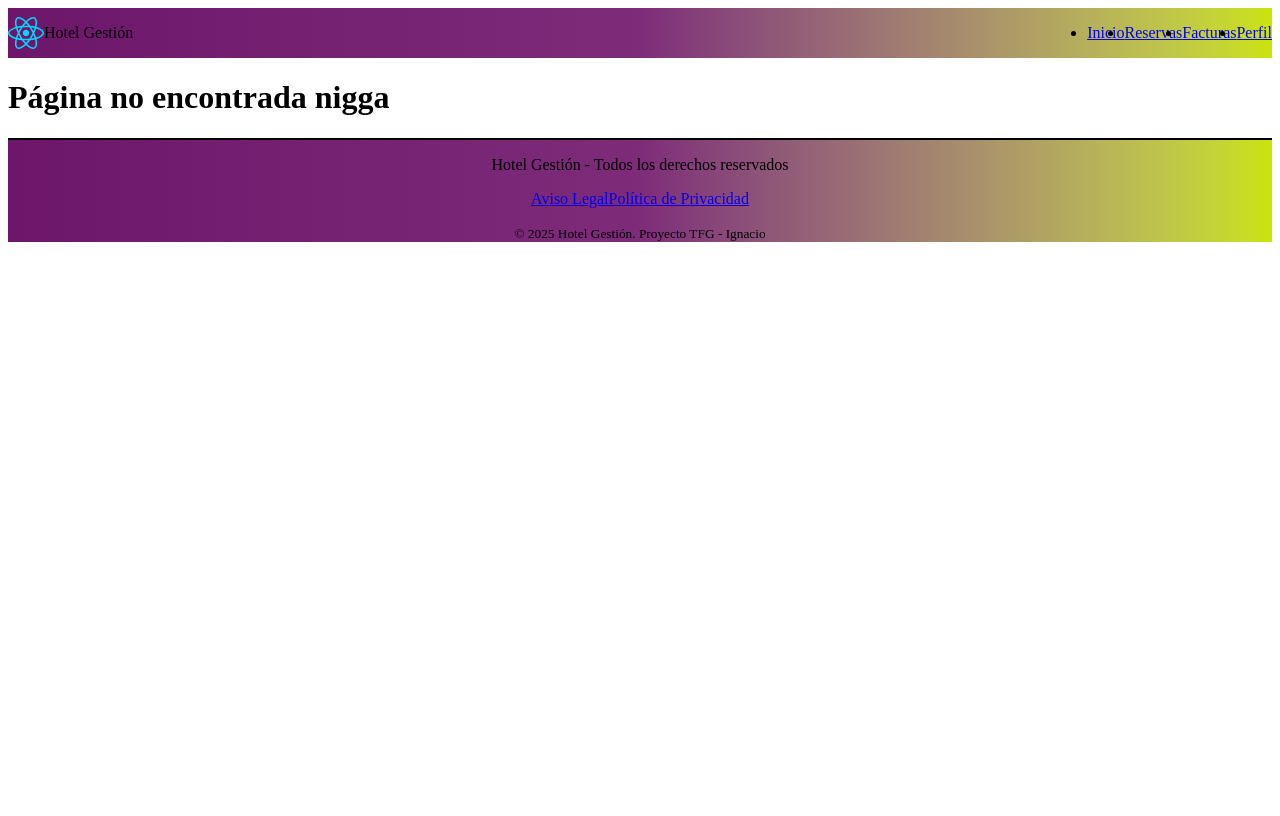
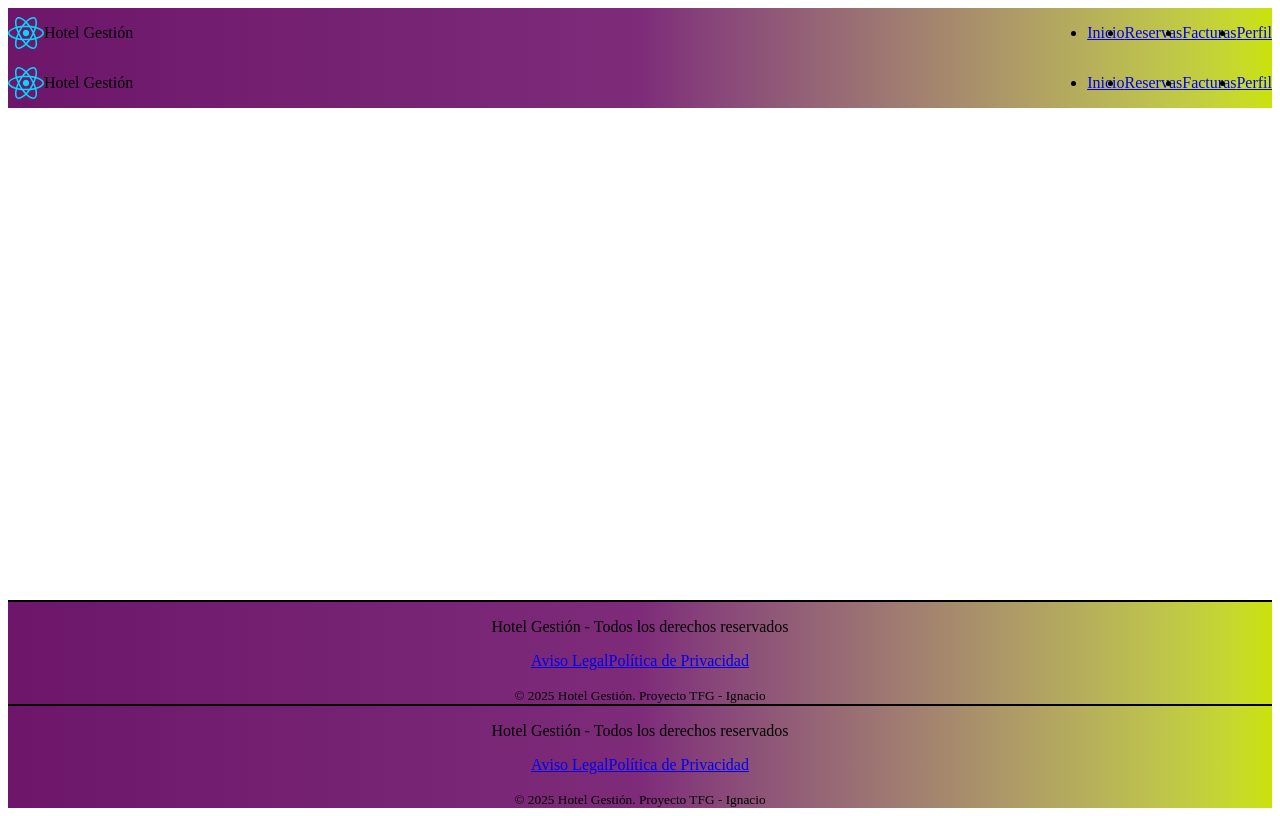
Before and after one commit to EspinacaLaser/TFG-IgnacioRamos, a React (Vite) app: page /cliente in a window 1280 px wide. Built offline with nearby package versions, Linux system fonts and the light colour scheme.

Commit message:
probando layouts y rutas

```diff
--- a/src/layouts/AdminLayout.tsx
+++ b/src/layouts/AdminLayout.tsx
@@ -0,0 +1,12 @@
+import AdminHeader from "../components/ui/header/AdminHeader";
+import Footer from "../components/ui/footer/Footer";
+
+const AdminLayout = ({ children }: { children: React.ReactNode }) => (
+  <>
+    <AdminHeader />
+    <main className="flex-1">{children}</main>
+    <Footer />
+  </>
+);
+
+export default AdminLayout;
--- a/src/layouts/ClienteLayout.tsx
+++ b/src/layouts/ClienteLayout.tsx
@@ -0,0 +1,12 @@
+import Header from "../components/ui/header/Header";
+import Footer from "../components/ui/footer/Footer";
+
+const ClienteLayout = ({ children }: { children: React.ReactNode }) => (
+  <>
+    <Header />
+    <main className="flex-1">{children}</main>
+    <Footer />
+  </>
+);
+
+export default ClienteLayout;
--- a/src/layouts/RecepcionLayout.tsx
+++ b/src/layouts/RecepcionLayout.tsx
@@ -0,0 +1,12 @@
+import RecepcionistaHeader from "../components/ui/header/RecepcionistaHeader";
+import Footer from "../components/ui/footer/Footer";
+
+const RecepcionistaLayout = ({ children }: { children: React.ReactNode }) => (
+  <>
+    <RecepcionistaHeader />
+    <main className="flex-1">{children}</main>
+    <Footer />
+  </>
+);
+
+export default RecepcionistaLayout;
--- a/src/routes/AppRoutes.tsx
+++ b/src/routes/AppRoutes.tsx
@@ -1,5 +1,9 @@
 import React from 'react';
 import { Routes, Route, Navigate } from 'react-router-dom';
+
+import ClienteLayout from '../layouts/ClienteLayout';
+import RecepcionistaLayout from '../layouts/RecepcionLayout';
+import AdminLayout from '../layouts/AdminLayout';
 
 import ClienteHome from '../pages/cliente/ClienteHome';
 import ClienteReservas from '../pages/cliente/ClienteReservas';
@@ -20,15 +24,25 @@ const AppRoutes = () => (
   <Routes>
     <Route path="/" element={<Navigate to="/login" replace />} />
     <Route path="/login" element={<Login />} />
-    <Route path="/cliente/home" element={<ClienteHome />} />
-    <Route path="/cliente/reservas" element={<ClienteReservas />} />
-    <Route path="/cliente/facturas" element={<ClienteFacturas />} />
-    <Route path="/recepcionista/home" element={<RecepcionistaHome />} />
-    <Route path="/recepcionista/reservas" element={<RecepcionistaReservas />} />
-    <Route path="/recepcionista/horario" element={<RecepcionistaHorario />} />
-    <Route path="/admin/home" element={<AdminHome />} />
-    <Route path="/admin/habitaciones" element={<AdminHabitaciones />} />
-    <Route path="/admin/horarios" element={<AdminHorarios />} />
+
+    <Route path="/cliente" element={<ClienteLayout children={undefined} />}>
+      <Route path="home" element={<ClienteHome />} />
+      <Route path="reservas" element={<ClienteReservas />} />
+      <Route path="facturas" element={<ClienteFacturas />} />
+    </Route>
+
+    <Route path="/recepcionista" element={<RecepcionistaLayout children={undefined} />}>
+      <Route path="home" element={<RecepcionistaHome />} />
+      <Route path="reservas" element={<RecepcionistaReservas />} />
+      <Route path="horario" element={<RecepcionistaHorario />} />
+    </Route>
+
+    <Route path="/admin" element={<AdminLayout children={undefined} />}>
+      <Route path="home" element={<AdminHome />} />
+      <Route path="habitaciones" element={<AdminHabitaciones />} />
+      <Route path="horarios" element={<AdminHorarios />} />
+    </Route>
+
     <Route path="*" element={<NotFound />} />
   </Routes>
 );
```
